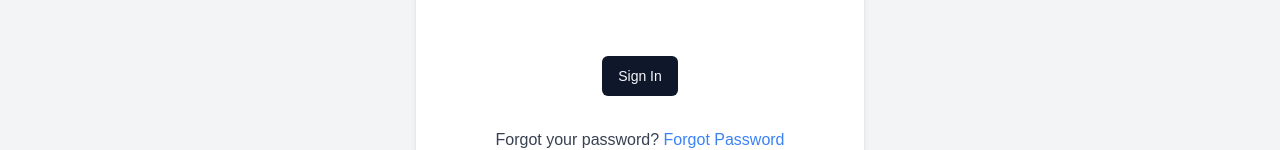
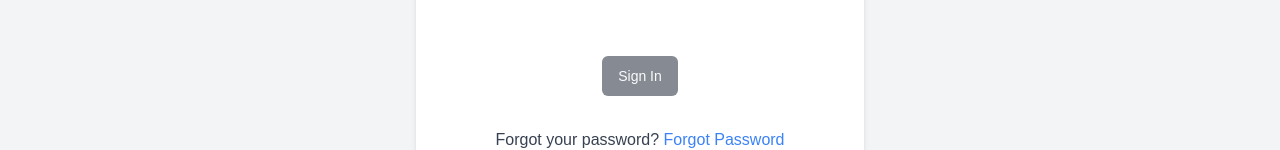
Before and after one commit to amank736836/Stealthy-Note, a Next.js app: page /sign-in in a window 1280 px wide. Shown: the part 510-660 px from the top of the page. Built offline with nearby package versions, Linux system fonts and the light colour scheme; no server answers.

Commit message:
Enhance button disable logic in Sign In page to account for empty fields

```diff
--- a/src/app/(auth)/sign-in/page.tsx
+++ b/src/app/(auth)/sign-in/page.tsx
@@ -42,6 +42,9 @@ function SignIn({
   const form = useForm<z.infer<typeof signInSchema>>({
     resolver: zodResolver(signInSchema),
   });
+
+  const watchFields = form.watch(["identifier", "password"]);
+  const isButtonDisabled = watchFields.some((field) => !field) || isSubmitting;
 
   const { identifier } = use(searchParams);
 
@@ -135,7 +138,7 @@ function SignIn({
               <div className="flex justify-center w-full">
                 <Button
                   type="submit"
-                  disabled={isSubmitting}
+                  disabled={isButtonDisabled || isSubmitting}
                   className="dark:bg-gray-700 dark:text-white mt-8"
                 >
                   {isSubmitting ? (
```
